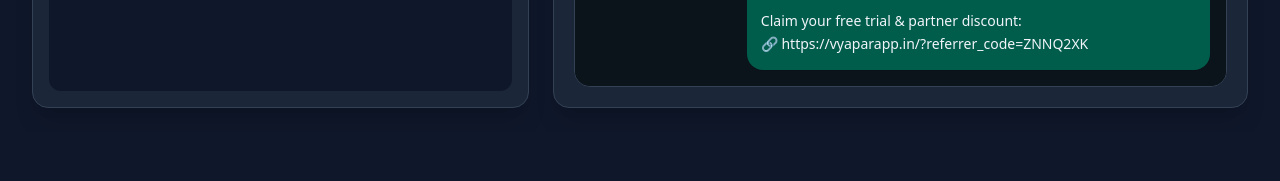
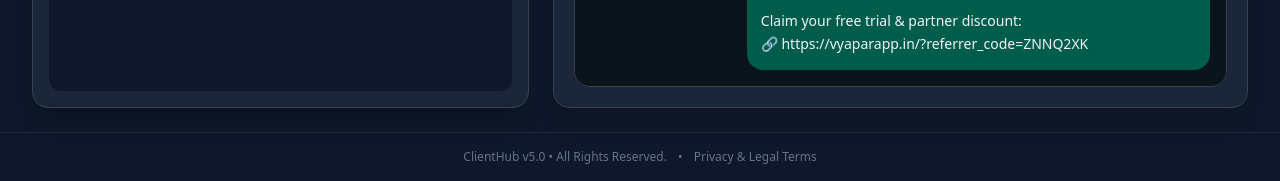
Before and after one commit to vinaybhagatd/vyapar-crm, a plain HTML site: page index.html in a window 1280 px wide. Shown: the part 851-1032 px from the top of the page. Before the commit the page ends 983 px from the top, so only its background shows below. Drawn offline with nearby package versions, Linux system fonts and the light colour scheme; a script that the page names is missing.

Commit message:
Updated License and index.html files

```diff
--- a/index.html
+++ b/index.html
@@ -9,6 +9,7 @@
     <meta name="theme-color" content="#16a34a">
     <title>ClientHub - Multi-Channel CRM & Automation Suite</title>
     <!-- Tailwind CSS CDN -->
+    <!-- Copyright (c) 2026 ClientHub. All Rights Reserved. -->
     <script src="https://cdn.tailwindcss.com"></script>
     <!-- Alpine.js for Interactivity -->
     <script defer src="https://cdn.jsdelivr.net/npm/alpinejs@3.x.x/dist/cdn.min.js"></script>
@@ -1359,6 +1360,11 @@
             });
         }
     </script>
+    <footer class="mt-auto py-4 text-center text-xs text-slate-500 border-t border-slate-800">
+        <span>ClientHub v5.0 • All Rights Reserved.</span>
+        <span class="mx-2">•</span>
+        <button @click="legalModal = true" class="text-brand-400 hover:underline">Privacy & Legal Terms</button>
+    </footer>
 </body>
 
 </html>
```
Also changed, not shown: 1 other file.
